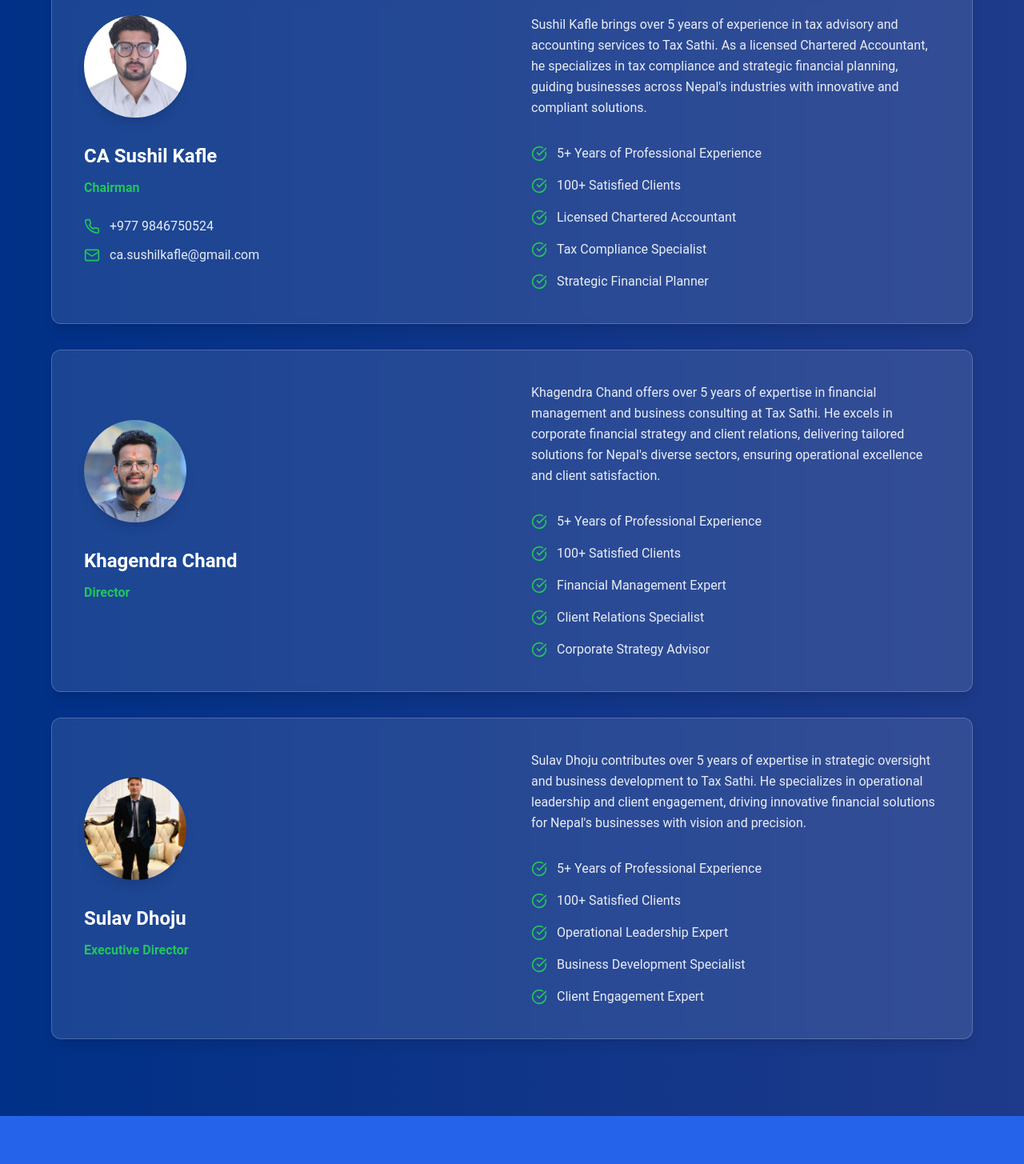
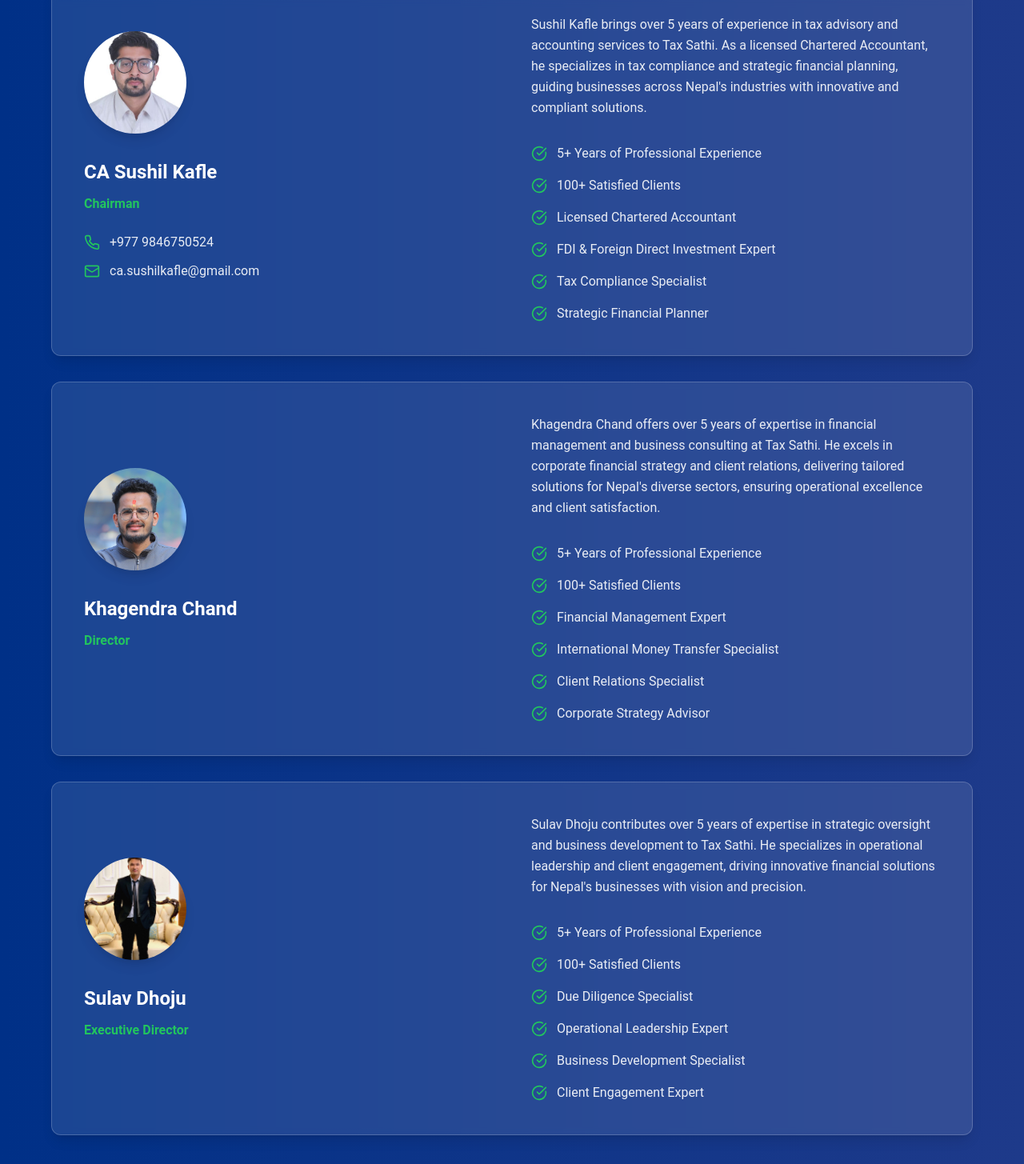
Before and after one commit to Xubikmhy/sathi-web-blueprint, a React (Vite) app: page /about in a window 1280 px wide. Shown: the part 1522-2977 px from the top of the page at 80% size. Built offline with nearby package versions, Linux system fonts and the light colour scheme.

Commit message:
Update team expertise descriptions
Added FDI, international money, and due diligence expertise to team member descriptions in the About page.

```diff
--- a/src/pages/About.tsx
+++ b/src/pages/About.tsx
@@ -52,6 +52,7 @@ const About = () => {
         "5+ Years of Professional Experience",
         "100+ Satisfied Clients",
         "Licensed Chartered Accountant",
+        "FDI & Foreign Direct Investment Expert",
         "Tax Compliance Specialist",
         "Strategic Financial Planner"
       ]
@@ -66,6 +67,7 @@ const About = () => {
         "5+ Years of Professional Experience",
         "100+ Satisfied Clients",
         "Financial Management Expert",
+        "International Money Transfer Specialist",
         "Client Relations Specialist",
         "Corporate Strategy Advisor"
       ]
@@ -79,6 +81,7 @@ const About = () => {
       achievements: [
         "5+ Years of Professional Experience",
         "100+ Satisfied Clients",
+        "Due Diligence Specialist",
         "Operational Leadership Expert",
         "Business Development Specialist",
         "Client Engagement Expert"
```
